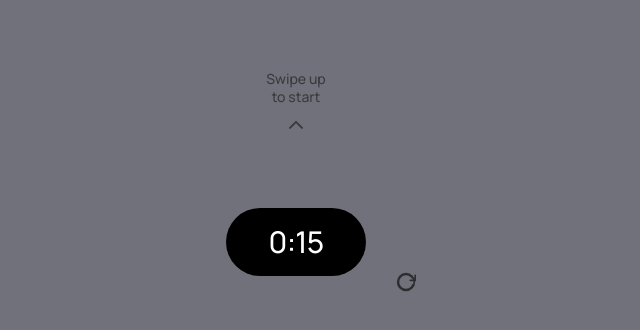
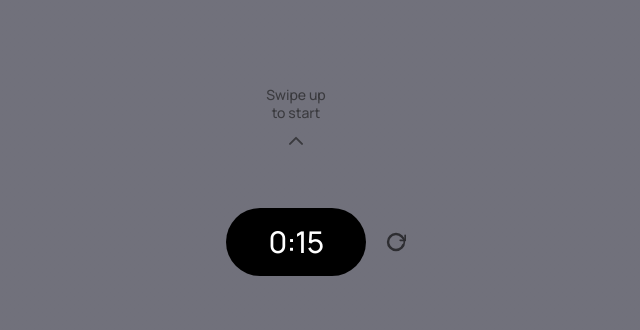
Before and after one commit to rohanbhangui/pomodoro-timer, a Next.js app: page / in a window 1280 px wide. Both pictures are taken after a click on the element "00". Shown: the part 392-722 px from the top of the page, without its empty margins (344-984 px from the left). Built offline with nearby package versions, Linux system fonts and the light colour scheme.

Commit message:
fixed interactions

```diff
--- a/src/app/globals.css
+++ b/src/app/globals.css
@@ -31,16 +31,16 @@ body {
 }
 
 @keyframes wobble {
-  0% { transform: translateX(-50%) translateY(0); }
-  10% { transform: translateX(-50%) translateY(8px); }
-  20% { transform: translateX(-50%) translateY(-6px); }
-  30% { transform: translateX(-50%) translateY(4px); }
-  40% { transform: translateX(-50%) translateY(-3px); }
-  50% { transform: translateX(-50%) translateY(2px); }
-  60% { transform: translateX(-50%) translateY(-1px); }
-  70% { transform: translateX(-50%) translateY(0.5px); }
-  80% { transform: translateX(-50%) translateY(-0.2px); }
-  100% { transform: translateX(-50%) translateY(0); }
+  0% { transform: translateY(0); }
+  10% { transform: translateY(8px); }
+  20% { transform: translateY(-6px); }
+  30% { transform: translateY(4px); }
+  40% { transform: translateY(-3px); }
+  50% { transform: translateY(2px); }
+  60% { transform: translateY(-1px); }
+  70% { transform: translateY(0.5px); }
+  80% { transform: translateY(-0.2px); }
+  100% { transform: translateY(0); }
 }
 
 @keyframes fadeIn {
--- a/src/app/page.tsx
+++ b/src/app/page.tsx
@@ -331,7 +331,7 @@ export default function Home() {
 
         // Update pill position via CSS transform (no React re-render)
         if (pillRef.current) {
-          const yPosition = newProgress * 70 + 10;
+          const yPosition = newProgress * 60 + 15;
           pillRef.current.style.top = `${yPosition}%`;
         }
 
@@ -516,16 +516,46 @@ export default function Home() {
       >
       {/* Timer Pill - show in all states */}
       {timerState === 'initial' ? (
-        <>
+        <div
+          className="absolute"
+          style={{
+            top: `${(1 - swipeProgress) * 60 + 15}%`,
+            left: '50%',
+            transform: 'translateX(-50%)',
+          }}
+        >
+          {/* Swipe indicator above pill */}
+          {totalSeconds > 0 && !isSwipingUp && (
+            <div className="absolute left-1/2 -translate-x-1/2 flex flex-col items-center gap-2 animate-bounce" style={{ bottom: 'calc(100% + 40px)' }}>
+              <div className="text-sm font-medium opacity-60 text-center leading-tight w-15">
+                Swipe up<br />to start
+              </div>
+              <svg
+                width="24"
+                height="24"
+                viewBox="0 0 24 24"
+                fill="none"
+                stroke="currentColor"
+                strokeWidth="2"
+                strokeLinecap="round"
+                strokeLinejoin="round"
+                className="opacity-60"
+              >
+                <polyline points="18 15 12 9 6 15"></polyline>
+              </svg>
+            </div>
+          )}
+
           <TimerPill
             time={formatTime(totalSeconds)}
-            progress={1 - swipeProgress}
+            progress={0}
             editable={!isSwipingUp}
             onEditMinutes={handleMinutesEdit}
             onEditSeconds={handleSecondsEdit}
             animate={false}
             wobble={shouldWobble}
           />
+
           {/* Reset icon next to pill */}
           {totalSeconds > 0 && !isSwipingUp && (
             <button
@@ -537,9 +567,9 @@ export default function Home() {
               onTouchStart={(e) => e.stopPropagation()}
               className="absolute hover:opacity-80 active:scale-95 transition-all z-10 cursor-pointer"
               style={{
-                top: `${(1 - swipeProgress) * 70 + 10}%`,
-                left: isMobile ? 'calc(50% + 130px)' : 'calc(50% + 100px)',
-                transform: isMobile ? 'translateY(30px)' : 'translateY(24px)',
+                left: '100%',
+                top: '50%',
+                transform: 'translate(20px, -50%)',
               }}
             >
               <svg
@@ -559,7 +589,7 @@ export default function Home() {
               </svg>
             </button>
           )}
-        </>
+        </div>
       ) : timerState === 'done' ? (
         <>
           {/* Done text at top - fade in smoothly */}
@@ -597,7 +627,7 @@ export default function Home() {
               onTouchStart={(e) => e.stopPropagation()}
               className="absolute hover:opacity-80 active:scale-95 transition-all animate-pulse z-10 cursor-pointer"
               style={{
-                top: `${progress * 70 + 10}%`,
+                top: `${progress * 60 + 15}%`,
                 left: isMobile ? 'calc(50% + 130px)' : 'calc(50% + 100px)',
                 transform: isMobile ? 'translateY(28px)' : 'translateY(22px)',
               }}
@@ -641,9 +671,7 @@ export default function Home() {
               <polyline points="18 15 12 9 6 15"></polyline>
             </svg>
           </div>
-        ) : (
-          <SwipeIndicator show={timerState === 'initial' && totalSeconds > 0 && !isSwipingUp} />
-        )}
+        ) : null}
       </div>
       </div>
     </div>
--- a/src/components/SwipeIndicator.tsx
+++ b/src/components/SwipeIndicator.tsx
@@ -1,12 +1,19 @@
 interface SwipeIndicatorProps {
   show: boolean;
+  pillProgress: number; // 0 to 1, same as pill's progress value
 }
 
-export default function SwipeIndicator({ show }: SwipeIndicatorProps) {
+export default function SwipeIndicator({ show, pillProgress }: SwipeIndicatorProps) {
   if (!show) return null;
 
+  // Position above the pill - pill is at (1 - pillProgress) * 60 + 15
+  const pillTop = (1 - pillProgress) * 60 + 15;
+
   return (
-    <div className="absolute bottom-32 left-1/2 -translate-x-1/2 flex flex-col items-center gap-2 animate-bounce">
+    <div
+      className="absolute left-1/2 -translate-x-1/2 flex flex-col items-center gap-2 animate-bounce"
+      style={{ top: `calc(${pillTop}% - 120px)` }}
+    >
       <div className="text-sm font-medium opacity-60 text-center leading-tight w-15">
         Swipe up<br />to start
       </div>
--- a/src/components/TimerPill.tsx
+++ b/src/components/TimerPill.tsx
@@ -103,11 +103,8 @@ const TimerPill = forwardRef<HTMLDivElement, TimerPillProps>(({ time, progress,
   return (
     <div
       ref={ref}
-      className={`absolute ${animate ? 'transition-all duration-1000 ease-linear' : ''} ${wobble ? 'wobble-once' : ''}`}
+      className={`relative ${animate ? 'transition-all duration-1000 ease-linear' : ''} ${wobble ? 'wobble-once' : ''}`}
       style={{
-        top: `${clampedProgress * 60 + 15}%`, // Adjusted: start at 15%, end at 75% for better landscape positioning
-        left: '50%',
-        transform: 'translateX(-50%)',
         willChange: 'top',
       }}
     >
```
